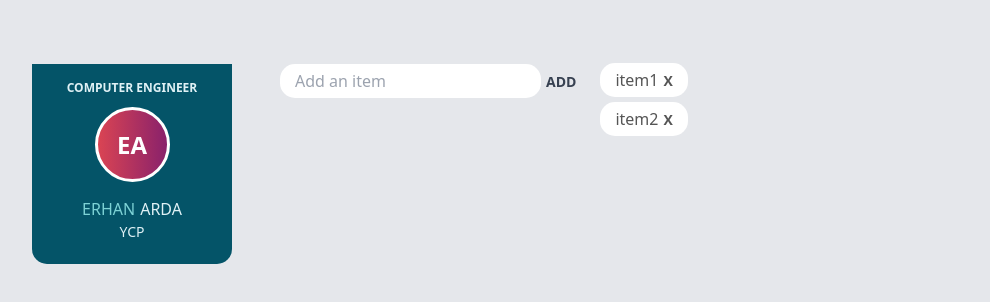
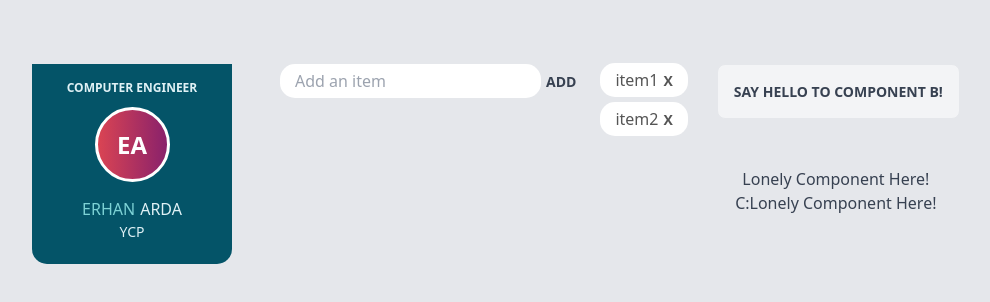
Before and after one commit to ErhanArda/vue-tests, a Vue app: page / in a window 1280 px wide. Shown: the top 302 px of the page, without its empty margins (40-1030 px from the left). Built offline with nearby package versions, Linux system fonts and the light colour scheme.

Commit message:
event bus added

```diff
--- /dev/null
+++ b/src/bus.js
@@ -0,0 +1,5 @@
+import Vue from 'vue';
+
+const EventBus = new Vue();
+
+export default EventBus;
--- /dev/null
+++ b/src/components/ComponentA.vue
@@ -0,0 +1,15 @@
+<template>
+    <button class="p-4 border bg-gray-100 rounded-lg mb-12" @click.prevent="sayHello">Say Hello to Component B!</button>
+</template>
+
+<script>
+import EventBus from '../bus'
+export default {
+
+    methods:{
+        sayHello: function () {
+            EventBus.$emit('say-hello')
+        }
+    }
+}
+</script>
--- /dev/null
+++ b/src/components/ComponentB.vue
@@ -0,0 +1,26 @@
+<template>
+    <div>
+        {{message}}
+        <component-c></component-c>
+    </div>
+</template>
+
+<script>
+import ComponentC from './ComponentC'
+import EventBus from '../bus'
+export default {
+    components:{
+        ComponentC
+    },
+    data: function () {
+            EventBus.$on('say-hello', () => {
+                this.message = 'Hello from Component A';
+            })
+
+            return {
+                message:'Lonely Component Here!'
+            }
+        }
+
+}
+</script>
--- /dev/null
+++ b/src/components/ComponentC.vue
@@ -0,0 +1,22 @@
+<template>
+    <div>
+        C:{{message}}
+    </div>
+</template>
+
+<script>
+import EventBus from '../bus'
+export default {
+
+    data: function () {
+            EventBus.$on('say-hello', () => {
+                this.message = 'Hello from Component A';
+            })
+
+            return {
+                message:'Lonely Component Here!'
+            }
+        }
+
+}
+</script>
--- a/src/components/Two.vue
+++ b/src/components/Two.vue
@@ -16,8 +16,10 @@
             <lists :items="items" v-on:remove-item ="removeItem"></lists>
         </div>
 
-
-
+    <div class="flex-initial wrap text-gray-700 text-center px-4 py-2 m-2">
+         <component-a></component-a>
+         <component-b></component-b>
+    </div>
         <!-- <Props :is-published="false" :views="123" :id="post.id" :title="post.title"/> -->
 
         <!-- <Props :is-published="true" :views="123" v-bind="post"/>
@@ -57,10 +59,12 @@ import Lists from './Lists'
 import Card from './Card'
 // import Props from './Props'
 // import MyButton from './Button'
+import ComponentA from './ComponentA'
+import ComponentB from './ComponentB'
 
 export default {
     name:'two',
-    components:{ Lists,Card},
+    components:{ Lists,Card,ComponentA,ComponentB},
     data:()=>({
         item:'',
         exampleOne: 0,
```
